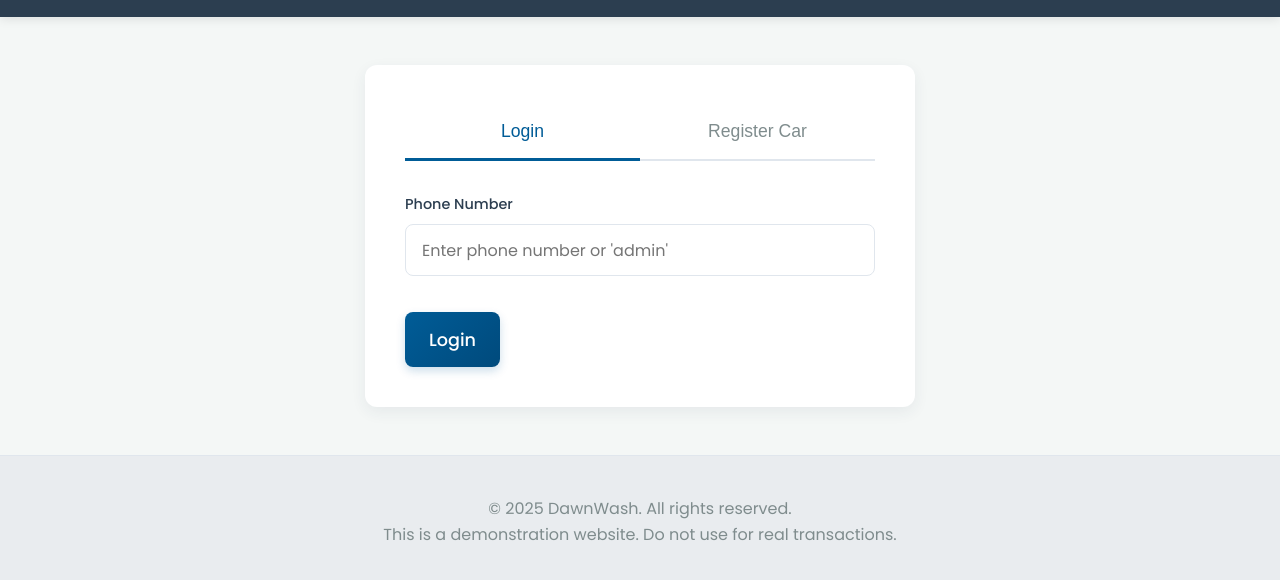
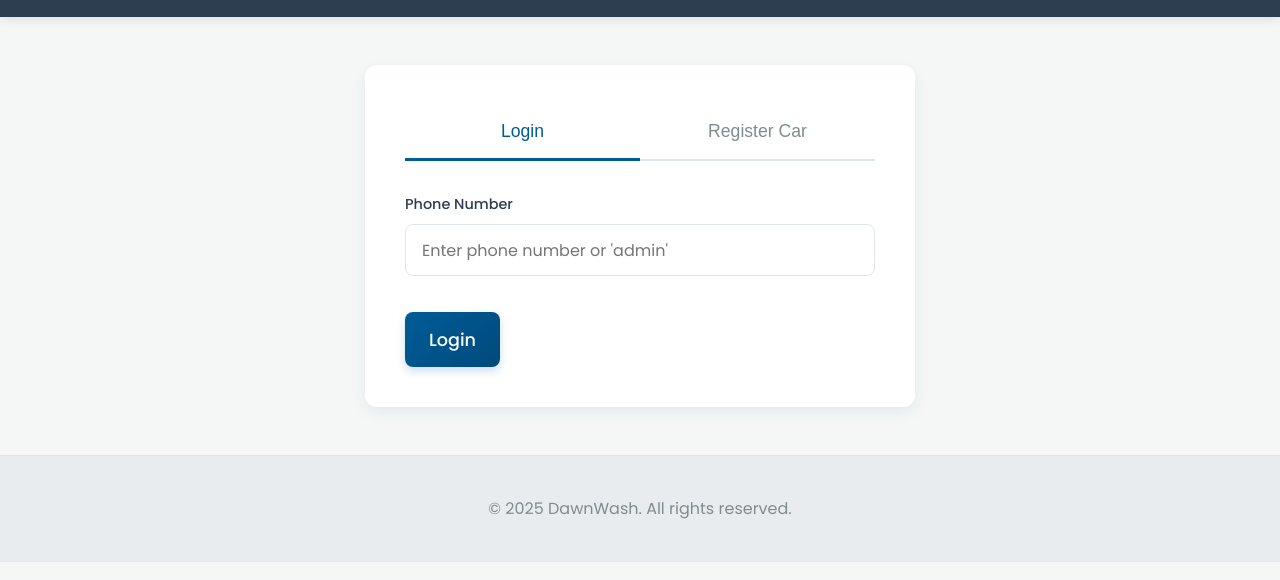
Before and after one commit to sandeshpy613/dawnwash-live, a plain HTML site: page index.html in a window 1280 px wide. Shown: the part 68-648 px from the top of the page. Drawn offline with Linux system fonts and the light colour scheme.

Commit message:
Add files via upload

```diff
--- a/index.html
+++ b/index.html
@@ -868,7 +868,7 @@
 
     <footer>
         <p>&copy; 2025 DawnWash. All rights reserved.</p>
-        <p>This is a demonstration website. Do not use for real transactions.</p>
+        <!-- <p>This is a demonstration website. Do not use for real transactions.</p> -->
     </footer>
 
     <script src="https://www.gstatic.com/firebasejs/9.6.10/firebase-app-compat.js"></script>
```
